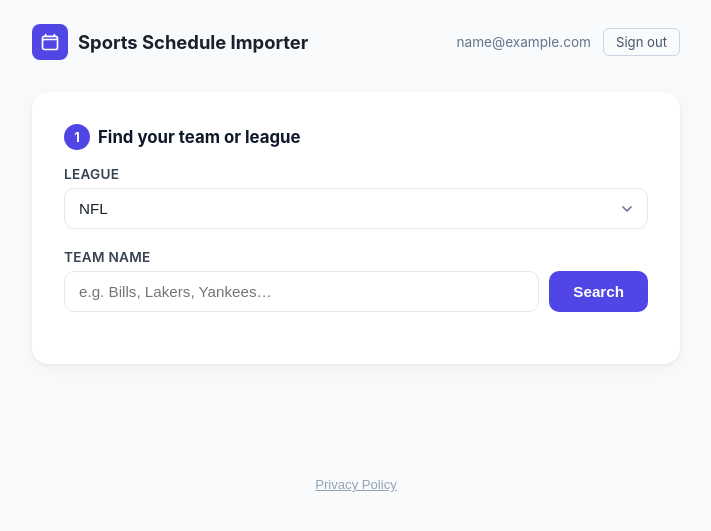
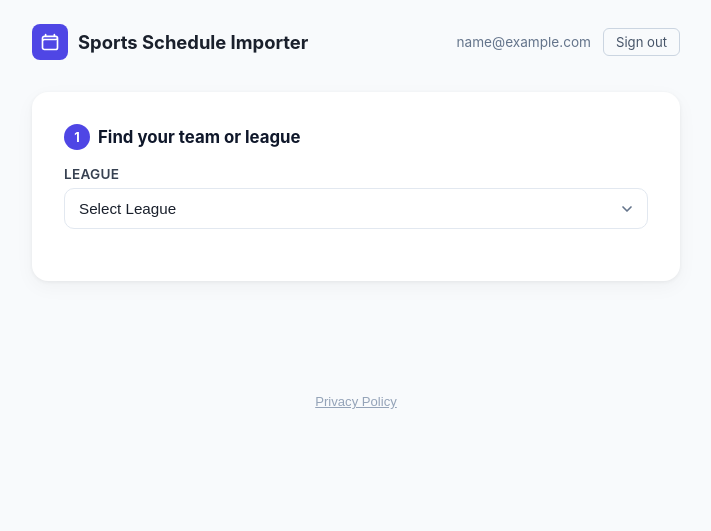
Before and after one commit to nickgardone/sports-calendar-sync, a Flask app: page / in a window 1280 px wide. Shown: the top 531 px of the page, without its empty margins (284-995 px from the left). Run offline with Flask 3, Linux system fonts and the light colour scheme; the visitor is signed in with stand-in values (Sample User, id 1).

Commit message:
Replace team text search with league→team dropdown flow
- Add ESPNClient.list_teams() to fetch all teams for a league, sorted A-Z
- Add GET /api/teams endpoint to serve the team list
- League select now starts with a placeholder (no default selection)
- Team select dropdown replaces the text search input + button entirely
- Selecting a league fetches and populates the team dropdown instantly
- Deselecting a team (back to placeholder) resets the sync step
- PGA/NASCAR/UFC non-team flow unchanged
- Applied to both Google Calendar and Apple Calendar flows

Co-Authored-By: Claude Sonnet 4.6 <noreply@anthropic.com>

```diff
--- a/app.py
+++ b/app.py
@@ -267,6 +267,19 @@ def logout():
 # API endpoints
 # ---------------------------------------------------------------------------
 
+@app.route('/api/teams')
+def api_teams():
+    """Return all teams for a league, sorted alphabetically."""
+    league_key = request.args.get('league', '').upper()
+    if league_key not in LEAGUE_CONFIG:
+        return jsonify({'error': 'Unknown league'}), 400
+    if not LEAGUE_CONFIG[league_key].get('team_based'):
+        return jsonify([])
+    espn = ESPNClient()
+    teams = espn.list_teams(league_key)
+    return jsonify(teams)
+
+
 @app.route('/api/search', methods=['POST'])
 def api_search():
     data = request.get_json() or {}
--- a/templates/index.html
+++ b/templates/index.html
@@ -88,18 +88,18 @@
       <div class="form-group">
         <label for="apple-league-select">League</label>
         <select id="apple-league-select">
+          <option value="" disabled selected>Select League</option>
           {% for l in leagues %}
           <option value="{{ l }}">{{ l }}</option>
           {% endfor %}
         </select>
       </div>
 
-      <div class="form-group" id="apple-team-input-wrap">
-        <label for="apple-team-input">Team name</label>
-        <div class="search-row">
-          <input type="text" id="apple-team-input" placeholder="e.g. Bills, Lakers, Yankees…" autocomplete="off" />
-          <button class="btn btn-primary" id="apple-search-btn">Search</button>
-        </div>
+      <div class="form-group hidden" id="apple-team-select-wrap">
+        <label for="apple-team-select">Team</label>
+        <select id="apple-team-select">
+          <option value="">— Select team —</option>
+        </select>
       </div>
 
       <div id="apple-event-sport-wrap" class="hidden">
@@ -108,8 +108,6 @@
         </p>
         <button class="btn btn-primary" id="apple-event-sport-btn">Load Full Schedule</button>
       </div>
-
-      <div id="apple-team-results"></div>
     </div>
 
     <!-- Apple Step 2: Subscribe -->
@@ -206,18 +204,18 @@
     <div class="form-group">
       <label for="league-select">League</label>
       <select id="league-select">
+        <option value="" disabled selected>Select League</option>
         {% for l in leagues %}
         <option value="{{ l }}">{{ l }}</option>
         {% endfor %}
       </select>
     </div>
 
-    <div class="form-group" id="team-input-wrap">
-      <label for="team-input">Team name</label>
-      <div class="search-row">
-        <input type="text" id="team-input" placeholder="e.g. Bills, Lakers, Yankees…" autocomplete="off" />
-        <button class="btn btn-primary" id="search-btn">Search</button>
-      </div>
+    <div class="form-group hidden" id="team-select-wrap">
+      <label for="team-select">Team</label>
+      <select id="team-select">
+        <option value="">— Select team —</option>
+      </select>
     </div>
 
     <!-- Non-team sport (PGA / NASCAR / UFC) -->
@@ -227,9 +225,6 @@
       </p>
       <button class="btn btn-primary" id="event-sport-btn">Load Full Schedule</button>
     </div>
-
-    <!-- Team search results -->
-    <div id="team-results"></div>
   </div>
 
   <!-- Step 2: Calendar, color, sync -->
@@ -392,11 +387,9 @@ backToChoiceBtn.addEventListener('click', () => {
 
 // DOM refs
 const appleLeagueSelect    = document.getElementById('apple-league-select');
-const appleTeamInputWrap   = document.getElementById('apple-team-input-wrap');
+const appleTeamSelectWrap  = document.getElementById('apple-team-select-wrap');
+const appleTeamSelect      = document.getElementById('apple-team-select');
 const appleEventSportWrap  = document.getElementById('apple-event-sport-wrap');
-const appleTeamInput       = document.getElementById('apple-team-input');
-const appleSearchBtn       = document.getElementById('apple-search-btn');
-const appleTeamResults     = document.getElementById('apple-team-results');
 const appleStepSync        = document.getElementById('apple-step-sync');
 const appleSelectedSummary = document.getElementById('apple-selected-summary');
 const appleCalendarLink    = document.getElementById('apple-calendar-link');
@@ -404,57 +397,39 @@ const appleEventSportBtn   = document.getElementById('apple-event-sport-btn');
 
 let appleSelectedTeam = null;
 
-// League toggle
-appleLeagueSelect.addEventListener('change', () => {
+// League change — fetch team list for team-based leagues
+appleLeagueSelect.addEventListener('change', async () => {
   resetAppleSearch();
-  if (teamBased[appleLeagueSelect.value]) {
-    appleTeamInputWrap.classList.remove('hidden');
+  const league = appleLeagueSelect.value;
+  if (!league) return;
+
+  if (teamBased[league]) {
     appleEventSportWrap.classList.add('hidden');
+    appleTeamSelect.innerHTML = '<option value="">Loading…</option>';
+    appleTeamSelectWrap.classList.remove('hidden');
+    const res = await fetch('/api/teams?' + new URLSearchParams({ league }));
+    const teams = await res.json();
+    appleTeamSelect.innerHTML = '<option value="">— Select team —</option>' +
+      teams.map(t => `<option value="${t.id}">${t.name}</option>`).join('');
   } else {
-    appleTeamInputWrap.classList.add('hidden');
+    appleTeamSelectWrap.classList.add('hidden');
     appleEventSportWrap.classList.remove('hidden');
   }
 });
 
-// Team search
-appleSearchBtn.addEventListener('click', searchAppleTeams);
-appleTeamInput.addEventListener('keydown', e => { if (e.key === 'Enter') searchAppleTeams(); });
-
-async function searchAppleTeams() {
-  const query = appleTeamInput.value.trim();
-  if (!query) return;
-
-  appleSearchBtn.disabled = true;
-  appleSearchBtn.textContent = '…';
-  appleTeamResults.innerHTML = '<p class="text-sm" style="padding:8px 0">Searching…</p>';
-  resetAppleSearch();
-
-  const res = await fetch('/api/search', {
-    method: 'POST',
-    headers: { 'Content-Type': 'application/json' },
-    body: JSON.stringify({ team: query, league: appleLeagueSelect.value }),
-  });
-  const teams = await res.json();
-
-  appleSearchBtn.disabled = false;
-  appleSearchBtn.textContent = 'Search';
-
-  if (!teams.length) {
-    appleTeamResults.innerHTML = '<p class="text-sm" style="padding:8px 0;color:#ef4444">No teams found. Try a shorter name or check the league.</p>';
+// Team dropdown change
+appleTeamSelect.addEventListener('change', () => {
+  if (!appleTeamSelect.value) {
+    resetAppleSearch();
     return;
   }
-
-  appleTeamResults.innerHTML = '<p class="results-label">Select Team</p>' + teams.map(t => `
-    <div class="team-card" data-id="${t.id}" data-name="${t.name}" data-league="${t.league}">
-      <span class="team-name">${t.name}</span>
-      <span class="league-badge">${t.league}</span>
-    </div>
-  `).join('');
-
-  appleTeamResults.querySelectorAll('.team-card').forEach(card => {
-    card.addEventListener('click', () => selectAppleTeam(card));
-  });
-}
+  appleSelectedTeam = {
+    id:     appleTeamSelect.value,
+    name:   appleTeamSelect.options[appleTeamSelect.selectedIndex].text,
+    league: appleLeagueSelect.value,
+  };
+  loadAppleSeason(appleSelectedTeam);
+});
 
 function buildWebcalUrl(team) {
   // webcal:// is identical to https:// but iOS/macOS intercept it and open Calendar.
@@ -471,8 +446,6 @@ function buildWebcalUrl(team) {
 
 async function loadAppleSeason(team) {
   // Determine the active season year from the server, then lock it into the webcal URL.
-  // This is the tollgate hook — when payment (Option A) is added, this call will also
-  // verify that the user has paid for this team/season before returning the season year.
   appleSelectedSummary.textContent = `Checking schedule…`;
   appleCalendarLink.style.opacity = '0.4';
   appleCalendarLink.style.pointerEvents = 'none';
@@ -490,10 +463,10 @@ async function loadAppleSeason(team) {
 
     if (data.season) {
       team.season = data.season;
-      appleCalendarLink.href           = buildWebcalUrl(team);
-      appleCalendarLink.style.opacity  = '1';
+      appleCalendarLink.href                = buildWebcalUrl(team);
+      appleCalendarLink.style.opacity       = '1';
       appleCalendarLink.style.pointerEvents = 'auto';
-      appleSelectedSummary.textContent = `Ready: ${team.name} — ${data.season} season`;
+      appleSelectedSummary.textContent      = `Ready: ${team.name} — ${data.season} season`;
     } else {
       // Schedule not released yet — hide button, show message
       appleCalendarLink.style.display = 'none';
@@ -504,17 +477,10 @@ async function loadAppleSeason(team) {
         </div>`;
     }
   } catch (e) {
-    appleSelectedSummary.textContent = 'Something went wrong. Please try again.';
-    appleCalendarLink.style.opacity  = '1';
+    appleSelectedSummary.textContent      = 'Something went wrong. Please try again.';
+    appleCalendarLink.style.opacity       = '1';
     appleCalendarLink.style.pointerEvents = 'auto';
   }
-}
-
-function selectAppleTeam(card) {
-  appleTeamResults.querySelectorAll('.team-card').forEach(c => c.classList.remove('selected'));
-  card.classList.add('selected');
-  appleSelectedTeam = { id: card.dataset.id, name: card.dataset.name, league: card.dataset.league };
-  loadAppleSeason(appleSelectedTeam);
 }
 
 // Non-team sport (PGA / NASCAR / UFC)
@@ -524,11 +490,8 @@ appleEventSportBtn.addEventListener('click', () => {
 });
 
 // Confirmation message when user taps "Add to Apple Calendar"
-// We can't detect what they chose in the native iOS dialog, but the message
-// is waiting for them when they return to Safari after tapping Subscribe.
 appleCalendarLink.addEventListener('click', () => {
   if (!appleSelectedTeam || !appleCalendarLink.href.startsWith('webcal')) return;
-  // Fire-and-forget: increment the sync counter server-side
   fetch('/api/track-apple', { method: 'POST' }).catch(() => {});
   document.getElementById('apple-status-area').innerHTML = `
     <div class="alert alert-success">
@@ -538,24 +501,22 @@ appleCalendarLink.addEventListener('click', () => {
 });
 
 function resetAppleSearch() {
-  appleTeamResults.innerHTML = '';
+  if (appleTeamSelect.options.length > 0) appleTeamSelect.value = '';
   appleStepSync.classList.add('hidden');
   document.getElementById('apple-status-area').innerHTML = '';
-  appleCalendarLink.href            = '#';
-  appleCalendarLink.style.opacity   = '1';
+  appleCalendarLink.href                = '#';
+  appleCalendarLink.style.opacity       = '1';
   appleCalendarLink.style.pointerEvents = 'auto';
-  appleCalendarLink.style.display   = '';
+  appleCalendarLink.style.display       = '';
   appleSelectedTeam = null;
 }
 
 function resetAppleSelection() {
   resetAppleSearch();
-  appleTeamInput.value = '';
-  appleLeagueSelect.dispatchEvent(new Event('change'));
+  appleLeagueSelect.value = '';
+  appleTeamSelectWrap.classList.add('hidden');
+  appleEventSportWrap.classList.add('hidden');
 }
-
-// Init
-appleLeagueSelect.dispatchEvent(new Event('change'));
 </script>
 {% endif %}
 
@@ -568,11 +529,9 @@ let selectedColorId = '';  // '' = calendar default
 
 // ── DOM refs ───────────────────────────────────────────────────────────────
 const leagueSelect    = document.getElementById('league-select');
-const teamInputWrap   = document.getElementById('team-input-wrap');
+const teamSelectWrap  = document.getElementById('team-select-wrap');
+const teamSelect      = document.getElementById('team-select');
 const eventSportWrap  = document.getElementById('event-sport-wrap');
-const teamInput       = document.getElementById('team-input');
-const searchBtn       = document.getElementById('search-btn');
-const teamResults     = document.getElementById('team-results');
 const stepSync        = document.getElementById('step-sync');
 const calSelect       = document.getElementById('calendar-select');
 const colorPicker     = document.getElementById('color-picker');
@@ -581,69 +540,39 @@ const selectedSummary = document.getElementById('selected-summary');
 const statusArea      = document.getElementById('status-area');
 const eventSportBtn   = document.getElementById('event-sport-btn');
 
-// ── League change ──────────────────────────────────────────────────────────
-leagueSelect.addEventListener('change', () => {
+// ── League change — fetch team list ───────────────────────────────────────
+leagueSelect.addEventListener('change', async () => {
   resetSelection();
   const league = leagueSelect.value;
+  if (!league) return;
+
   if (teamBased[league]) {
-    teamInputWrap.classList.remove('hidden');
     eventSportWrap.classList.add('hidden');
+    teamSelect.innerHTML = '<option value="">Loading…</option>';
+    teamSelectWrap.classList.remove('hidden');
+    const res = await fetch('/api/teams?' + new URLSearchParams({ league }));
+    const teams = await res.json();
+    teamSelect.innerHTML = '<option value="">— Select team —</option>' +
+      teams.map(t => `<option value="${t.id}">${t.name}</option>`).join('');
   } else {
-    teamInputWrap.classList.add('hidden');
+    teamSelectWrap.classList.add('hidden');
     eventSportWrap.classList.remove('hidden');
   }
 });
 
-// ── Team search ────────────────────────────────────────────────────────────
-searchBtn.addEventListener('click', searchTeams);
-teamInput.addEventListener('keydown', e => { if (e.key === 'Enter') searchTeams(); });
-
-async function searchTeams() {
-  const query = teamInput.value.trim();
-  if (!query) return;
-
-  searchBtn.disabled = true;
-  searchBtn.textContent = '…';
-  teamResults.innerHTML = '<p class="text-sm" style="padding:8px 0">Searching…</p>';
-  resetSelection();
-
-  const res = await fetch('/api/search', {
-    method: 'POST',
-    headers: { 'Content-Type': 'application/json' },
-    body: JSON.stringify({ team: query, league: leagueSelect.value }),
-  });
-  const teams = await res.json();
-
-  searchBtn.disabled = false;
-  searchBtn.textContent = 'Search';
-
-  if (!teams.length) {
-    teamResults.innerHTML = '<p class="text-sm" style="padding:8px 0;color:#ef4444">No teams found. Try a shorter name or check the league.</p>';
+// ── Team dropdown change ───────────────────────────────────────────────────
+teamSelect.addEventListener('change', () => {
+  if (!teamSelect.value) {
+    resetSelection();
     return;
   }
-
-  teamResults.innerHTML = '<p class="results-label">Select Team</p>' + teams.map(t => `
-    <div class="team-card" data-id="${t.id}" data-name="${t.name}" data-league="${t.league}">
-      <span class="team-name">${t.name}</span>
-      <span class="league-badge">${t.league}</span>
-    </div>
-  `).join('');
-
-  teamResults.querySelectorAll('.team-card').forEach(card => {
-    card.addEventListener('click', () => selectTeam(card));
-  });
-}
-
-function selectTeam(card) {
-  teamResults.querySelectorAll('.team-card').forEach(c => c.classList.remove('selected'));
-  card.classList.add('selected');
   selectedTeam = {
-    id: card.dataset.id,
-    name: card.dataset.name,
-    league: card.dataset.league,
+    id:     teamSelect.value,
+    name:   teamSelect.options[teamSelect.selectedIndex].text,
+    league: leagueSelect.value,
   };
   showSyncStep();
-}
+});
 
 // ── Non-team sport (PGA / NASCAR / UFC) ───────────────────────────────────
 eventSportBtn.addEventListener('click', () => {
@@ -661,11 +590,9 @@ async function showSyncStep() {
 
   // Run season check + calendar load in parallel
   const [seasonRes, calsRes] = await Promise.all([
-    // Pre-flight: check whether the schedule has been released yet
     selectedTeam.id !== null
       ? fetch('/api/season?' + new URLSearchParams({ team_id: selectedTeam.id, league: selectedTeam.league }))
       : Promise.resolve(null),
-    // Load calendars if not already loaded
     calSelect.options.length <= 1
       ? fetch('/api/calendars')
       : Promise.resolve(null),
@@ -685,7 +612,6 @@ async function showSyncStep() {
   if (seasonRes) {
     const seasonData = await seasonRes.json();
     if (!seasonData.season) {
-      // No schedule released yet — block the sync button and warn immediately
       syncBtn.disabled = true;
       selectedSummary.textContent = '';
       statusArea.innerHTML = `
@@ -783,13 +709,10 @@ syncBtn.addEventListener('click', async () => {
 // ── Helpers ────────────────────────────────────────────────────────────────
 function resetSelection() {
   selectedTeam = null;
-  teamResults.innerHTML = '';
+  if (teamSelect.options.length > 0) teamSelect.value = '';
   stepSync.classList.add('hidden');
   statusArea.innerHTML = '';
 }
-
-// Trigger league toggle on load
-leagueSelect.dispatchEvent(new Event('change'));
 </script>
 {% endif %}
 
```
Also changed, not shown: espn_client.py (+29 -0 lines).
